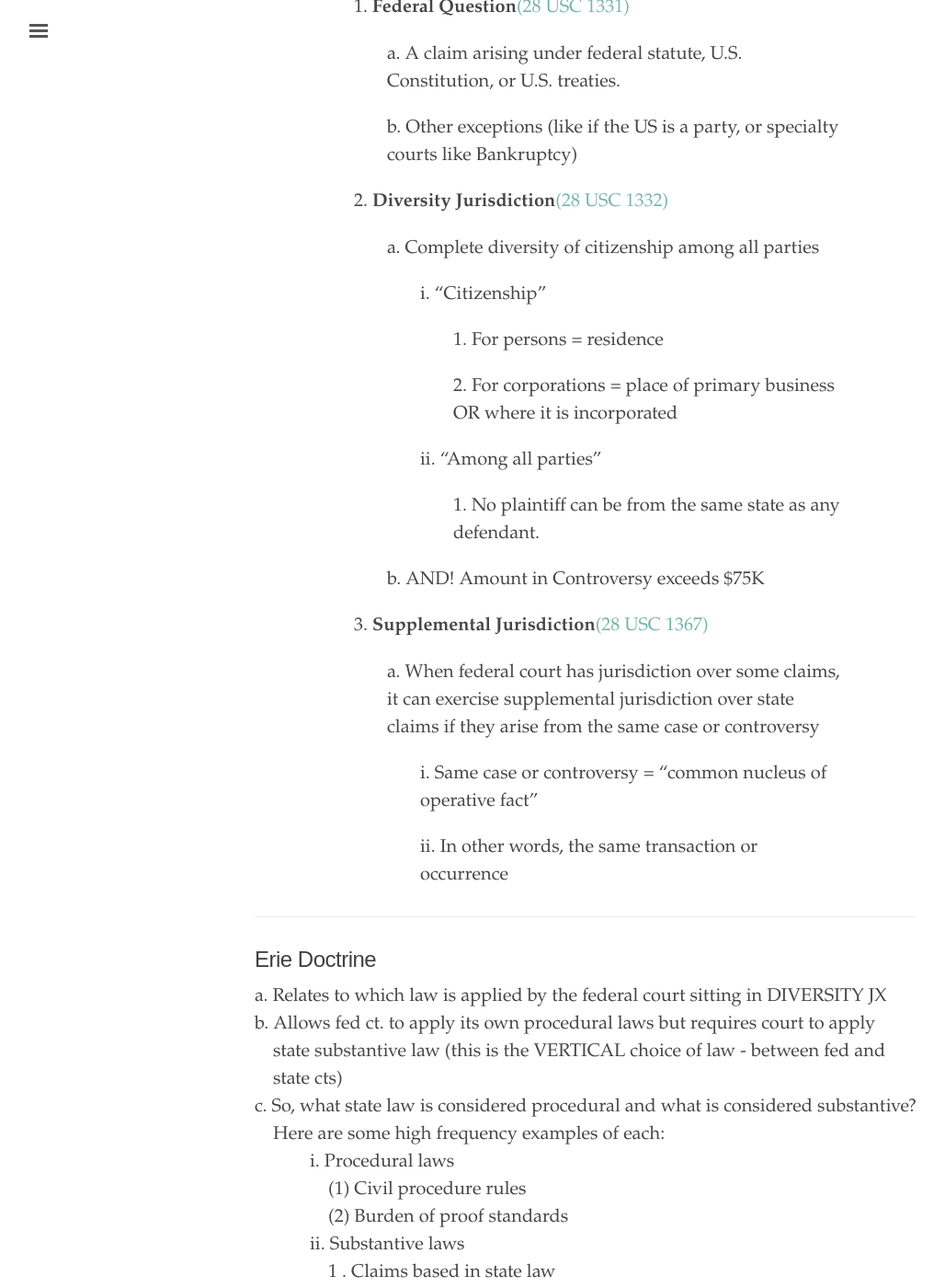
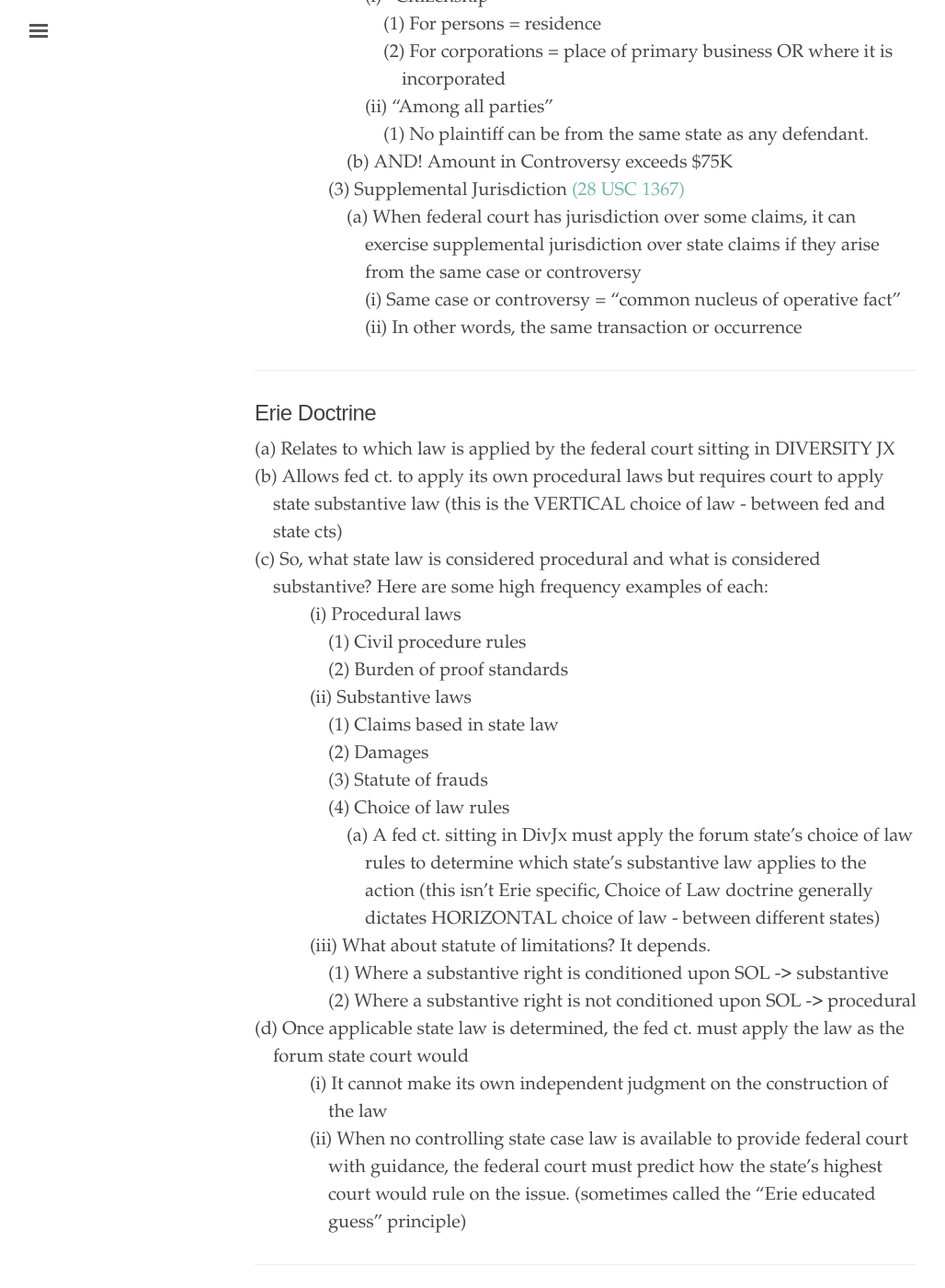
Before and after one commit to binipringle/torts, a Jekyll site: the page built from _texts/0-outline.md, in a window 1280 px wide and 1400 px high, scrolled down 990 px. Shown: the whole window at 92% size, without its empty margins (3-1031 px from the left). Built offline with Jekyll 4.4.1, drawn with Linux system fonts in a browser that asks for light colours; some of the changed text lies outside the part shown.

Commit message:
eureka love poem layout got rid of all the html what freedom this is

```diff
--- a/_texts/0-outline.md
+++ b/_texts/0-outline.md
@@ -4,85 +4,69 @@
 author:
 editor: Sabina Pringle
 source:
+toc:
+- Rules of Civil Procedure
+- Basic Jurisdictional Concepts
+- Subject Matter Jurisdiction
+- Erie Doctrine
+
 ---
 
 ## Rules of Civil Procedure
 
-<p style="margin-left:5%; margin-right:10%;">a. Federal Rules of Civil Procedure (“FRCP” or “The Rules”)</p>
-
-<p style="margin-left:5%; margin-right:10%;">b. The U.S. Constitution</p>
-
-<p style="margin-left:5%; margin-right:10%;">c. United States Treaties</p>
+- (a) Federal Rules of Civil Procedure (“FRCP” or “The Rules”)
+- (b) The U.S. Constitution
+- (c) United States Treaties
 
 ## Basic Jurisdictional Concepts
 
-<p style="margin-left:5%; margin-right:10%;">a.	Jurisdiction is what gives a court the power to act.</p>
-
-<p style="margin-left:5%; margin-right:10%;">b.	Courts must have both subject matter jurisdiction and personal jurisdiction.</p>
-
-<p style="margin-left:5%; margin-right:10%;">c.	If there is no jurisdiction, the court has no power to act on the dispute at hand.</p>
+- (a)	Jurisdiction is what gives a court the power to act.
+- (b)	Courts must have both subject matter jurisdiction and personal jurisdiction.
+- (c)	If there is no jurisdiction, the court has no power to act on the dispute at han(d)
 
 ## Subject Matter Jurisdiction
 
-<p style="margin-left:5%; margin-right:10%;">a.	Subject Matter Jurisdiction is the court’s power over a specific dispute, as contrasted to Personal Jurisdiction which relates to the court’s power over an individual.</p>
-
-<p style="margin-left:10%; margin-right:10%;">i.	SMJ has to do with whether the case can be in state or federal court</p>
-
-<p style="margin-left:5%; margin-right:10%;">b. <b>Subject Matter Jurisdiction in Federal Courts</b></p>
-
-<p style="margin-left:10%; margin-right:10%;">i. Requirements:</p>
-
-<p style="margin-left:15%; margin-right:10%;">1.	<b>Federal Question</b><a href="https://www.law.cornell.edu/uscode/text/28/1331">(28 USC 1331)</a></p>
-
-<p style="margin-left:20%; margin-right:10%;">a.	A claim arising under federal statute, U.S. Constitution, or U.S. treaties.</p>
-
-<p style="margin-left:20%; margin-right:10%;">b.	Other exceptions (like if the US is a party, or specialty courts like Bankruptcy)</p>
-
-<p style="margin-left:15%; margin-right:10%;">2.	<b>Diversity Jurisdiction</b><a href="https://www.law.cornell.edu/uscode/text/28/1332">(28 USC 1332)</a></p>
-
-<p style="margin-left:20%; margin-right:10%;">a.	Complete diversity of citizenship among all parties</p>
-
-<p style="margin-left:25%; margin-right:10%;">i.	“Citizenship”</p>
-
-<p style="margin-left:30%; margin-right:10%;">1.	For persons = residence</p>
-
-<p style="margin-left:30%; margin-right:10%;">2.	For corporations = place of primary business OR where it is incorporated</p>
-
-<p style="margin-left:25%; margin-right:10%;">ii.	“Among all parties”</p>
-
-<p style="margin-left:30%; margin-right:10%;">1.	No plaintiff can be from the same state as any defendant.</p>
-
-<p style="margin-left:20%; margin-right:10%;">b.	AND! Amount in Controversy exceeds $75K</p>
-
-<p style="margin-left:15%; margin-right:10%;">3.	<b>Supplemental Jurisdiction</b><a href="https://www.law.cornell.edu/uscode/text/28/1367">(28 USC 1367)</a></p>
-
-<p style="margin-left:20%; margin-right:10%;">a.	When federal court has jurisdiction over some claims, it can exercise supplemental jurisdiction over state claims if they arise from the same case or controversy</p>
-
-<p style="margin-left:25%; margin-right:10%;">i.	Same case or controversy = “common nucleus of operative fact”</p>
-
-<p style="margin-left:25%; margin-right:10%;">ii.	In other words, the same transaction or occurrence</p>
+- (a)	Subject Matter Jurisdiction is the court’s power over a specific dispute, as contrasted to Personal Jurisdiction which relates to the court’s power over an individual.
+- {:.indent-3}(i)	SMJ has to do with whether the case can be in state or federal court
+- (b) Subject Matter Jurisdiction in Federal Courts
+- {:.indent-3}(i) Requirements:
+- {:.indent-4}(1)	Federal Question [(28 USC 1331)](https://www.law.cornell.edu/uscode/text/28/1331)
+- {:.indent-5}(a)	A claim arising under federal statute, U.S. Constitution, or U.S. treaties.
+- {:.indent-5}(b)	Other exceptions (like if the US is a party, or specialty courts like Bankruptcy)
+- {:.indent-4}(2)	Diversity Jurisdiction [(28 USC 1332)](https://www.law.cornell.edu/uscode/text/28/1332)
+- {:.indent-5}(a)	Complete diversity of citizenship among all parties
+- {:.indent-6}(i)	“Citizenship”
+- {:.indent-7}(1)	For persons = residence
+- {:.indent-7}(2)	For corporations = place of primary business OR where it is incorporated
+- {:.indent-6}(ii)	“Among all parties”
+- {:.indent-7}(1)	No plaintiff can be from the same state as any defendant.
+- {:.indent-5}(b)	AND! Amount in Controversy exceeds $75K
+- {:.indent-4}(3)	Supplemental Jurisdiction [(28 USC 1367)](https://www.law.cornell.edu/uscode/text/28/1367)
+- {:.indent-5}(a)	When federal court has jurisdiction over some claims, it can exercise supplemental jurisdiction over state claims if they arise from the same case or controversy
+- {:.indent-6}(i)	Same case or controversy = “common nucleus of operative fact”
+- {:.indent-6}(ii)	In other words, the same transaction or occurrence
 
 ---
 
 ## Erie Doctrine
 
-- a.	Relates to which law is applied by the federal court sitting in DIVERSITY JX
-- b.	Allows fed ct. to apply its own procedural laws but requires court to apply state substantive law (this is the VERTICAL choice of law - between fed and state cts)
-- c.	So, what state law is considered procedural and what is considered substantive? Here are some high frequency examples of each:
-- {:.indent-3}i.	Procedural laws
+- (a)	Relates to which law is applied by the federal court sitting in DIVERSITY JX
+- (b)	Allows fed ct. to apply its own procedural laws but requires court to apply state substantive law (this is the VERTICAL choice of law - between fed and state cts)
+- (c)	So, what state law is considered procedural and what is considered substantive? Here are some high frequency examples of each:
+- {:.indent-3}(i)	Procedural laws
 - {:.indent-4}(1)	Civil procedure rules
 - {:.indent-4}(2)	Burden of proof standards
-- {:.indent-3}ii.	Substantive laws
-- {:.indent-4}1	. Claims based in state law
-- {:.indent-4}2	Damages
-- {:.indent-4}3	Statute of frauds
-- {:.indent-4}4	Choice of law rules
-- {:.indent-5}a.	A fed ct. sitting in DivJx must apply the forum state’s choice of law rules to determine which state’s substantive law applies to the action (this isn’t Erie specific, Choice of Law doctrine generally dictates HORIZONTAL choice of law - between different states)
-- {:.indent-3}iii.	What about statute of limitations? It depends.
-- {:.indent-4}1	Where a substantive right is conditioned upon SOL -> substantive
-- {:.indent-4}2	Where a substantive right is not conditioned upon SOL -> procedural
-- d.	Once applicable state law is determined, the fed ct. must apply the law as the forum state court would
-- {:.indent-3}i.	It cannot make its own independent judgment on the construction of the law
-- {:.indent-3}ii.	When no controlling state case law is available to provide federal court with guidance, the federal court must predict how the state’s highest court would rule on the issue. (sometimes called the “Erie educated guess” principle)
+- {:.indent-3}(ii)	Substantive laws
+- {:.indent-4}(1) Claims based in state law
+- {:.indent-4}(2)	Damages
+- {:.indent-4}(3)	Statute of frauds
+- {:.indent-4}(4)	Choice of law rules
+- {:.indent-5}(a)	A fed ct. sitting in DivJx must apply the forum state’s choice of law rules to determine which state’s substantive law applies to the action (this isn’t Erie specific, Choice of Law doctrine generally dictates HORIZONTAL choice of law - between different states)
+- {:.indent-3}(iii)	What about statute of limitations? It depends.
+- {:.indent-4}(1)	Where a substantive right is conditioned upon SOL -> substantive
+- {:.indent-4}(2)	Where a substantive right is not conditioned upon SOL -> procedural
+- (d)	Once applicable state law is determined, the fed ct. must apply the law as the forum state court would
+- {:.indent-3}(i)	It cannot make its own independent judgment on the construction of the law
+- {:.indent-3}(ii)	When no controlling state case law is available to provide federal court with guidance, the federal court must predict how the state’s highest court would rule on the issue. (sometimes called the “Erie educated guess” principle)
 
 ---
```
